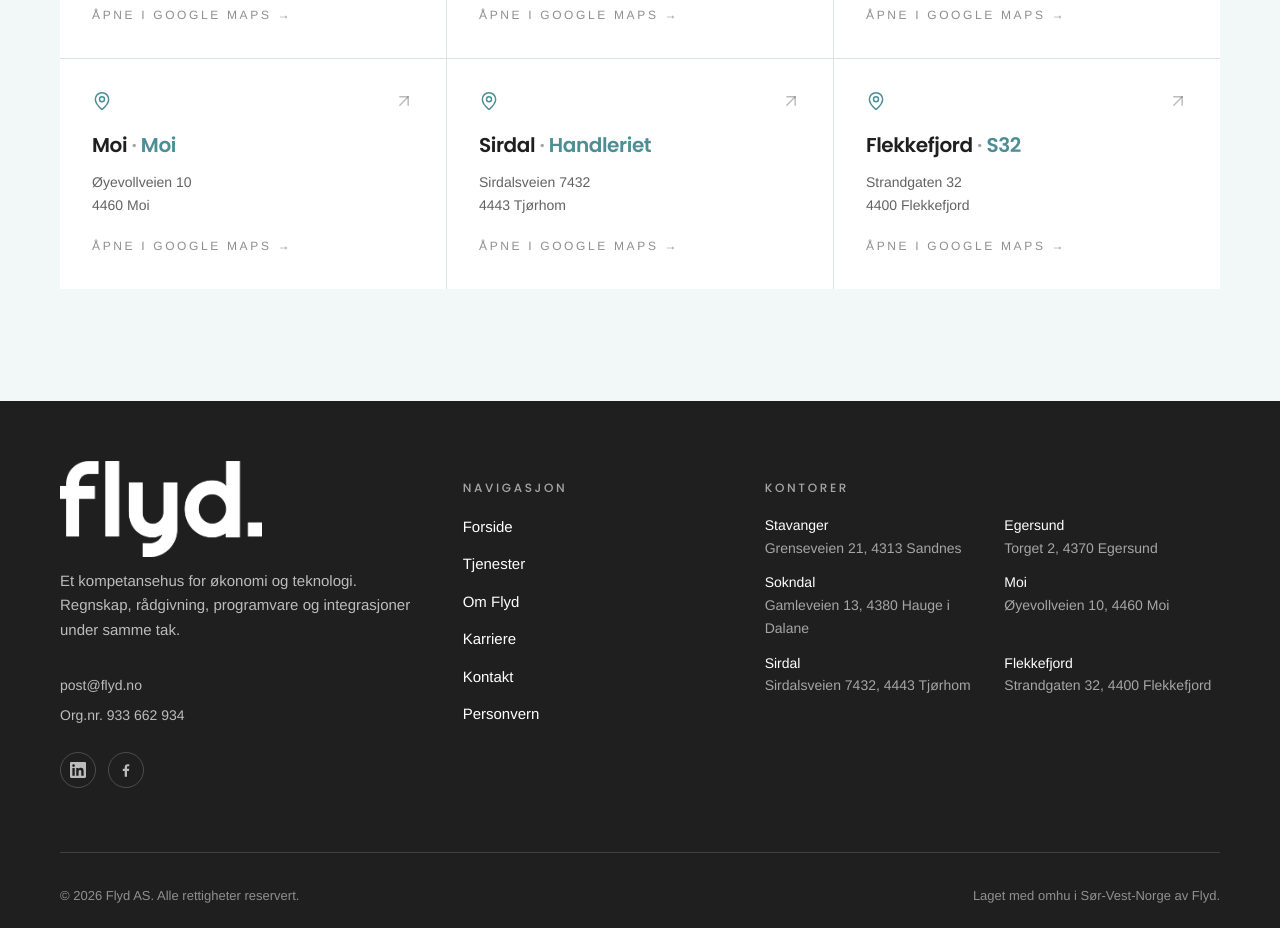
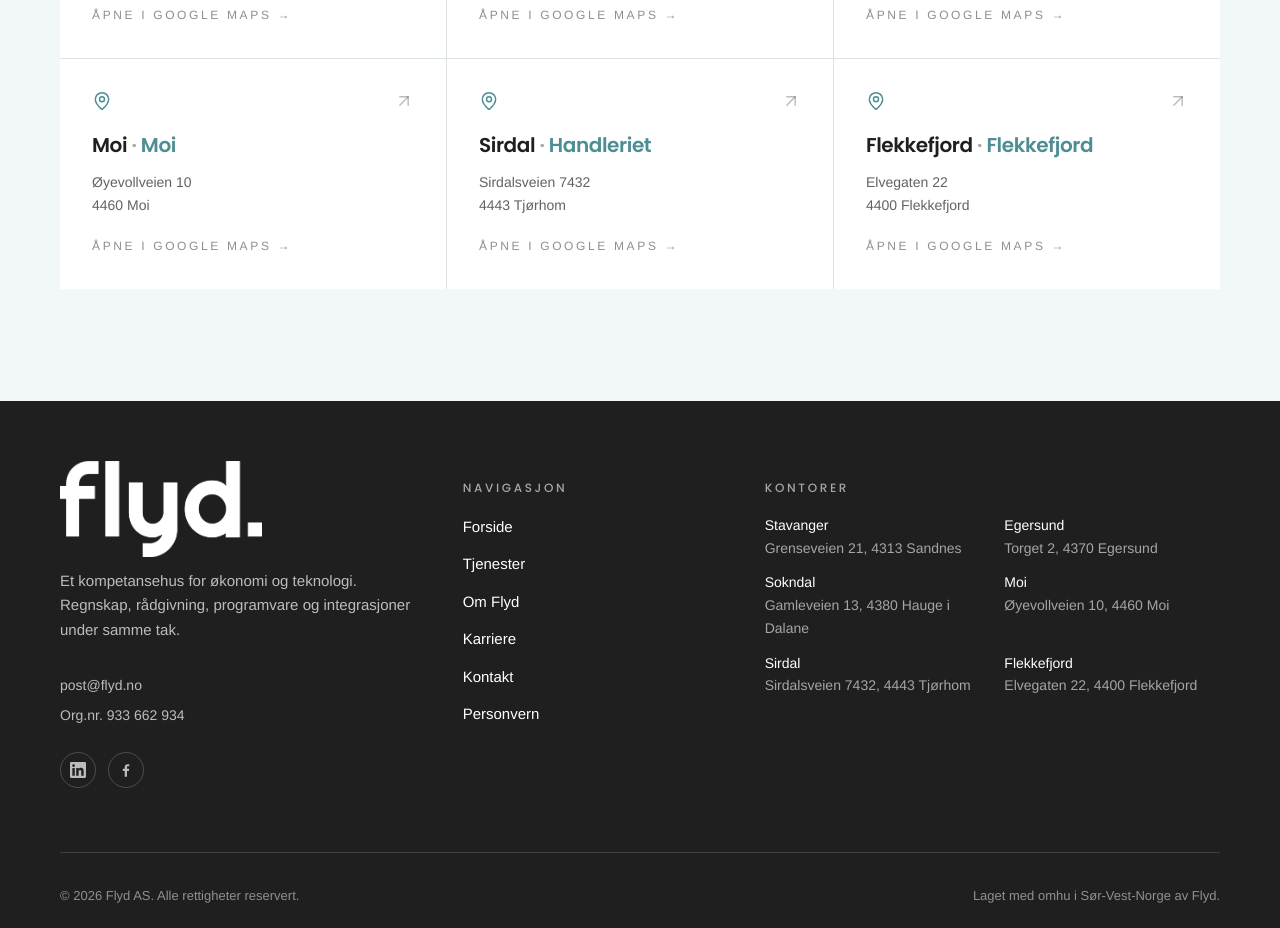
Before and after one commit to flyd-dev/FLYD-WEBSITE, a Next.js app: page /kontakt in a window 1280 px wide. Shown: the part 1700-2628 px from the top of the page. Built offline with nearby package versions, Linux system fonts and the light colour scheme.

Commit message:
Oppdater Flekkefjord-adresse til Elvegaten 22

```diff
--- a/data/offices.ts
+++ b/data/offices.ts
@@ -56,10 +56,10 @@ export const offices: Office[] = [
   },
   {
     city: 'Flekkefjord',
-    name: 'S32',
-    street: 'Strandgaten 32',
+    name: 'Flekkefjord',
+    street: 'Elvegaten 22',
     postal: '4400 Flekkefjord',
-    mapsUrl: 'https://maps.google.com/?q=Strandgaten+32,+4400+Flekkefjord',
+    mapsUrl: 'https://maps.google.com/?q=Elvegaten+22,+4400+Flekkefjord',
     lat: 58.2967,
     lng: 6.6628,
   },
```
